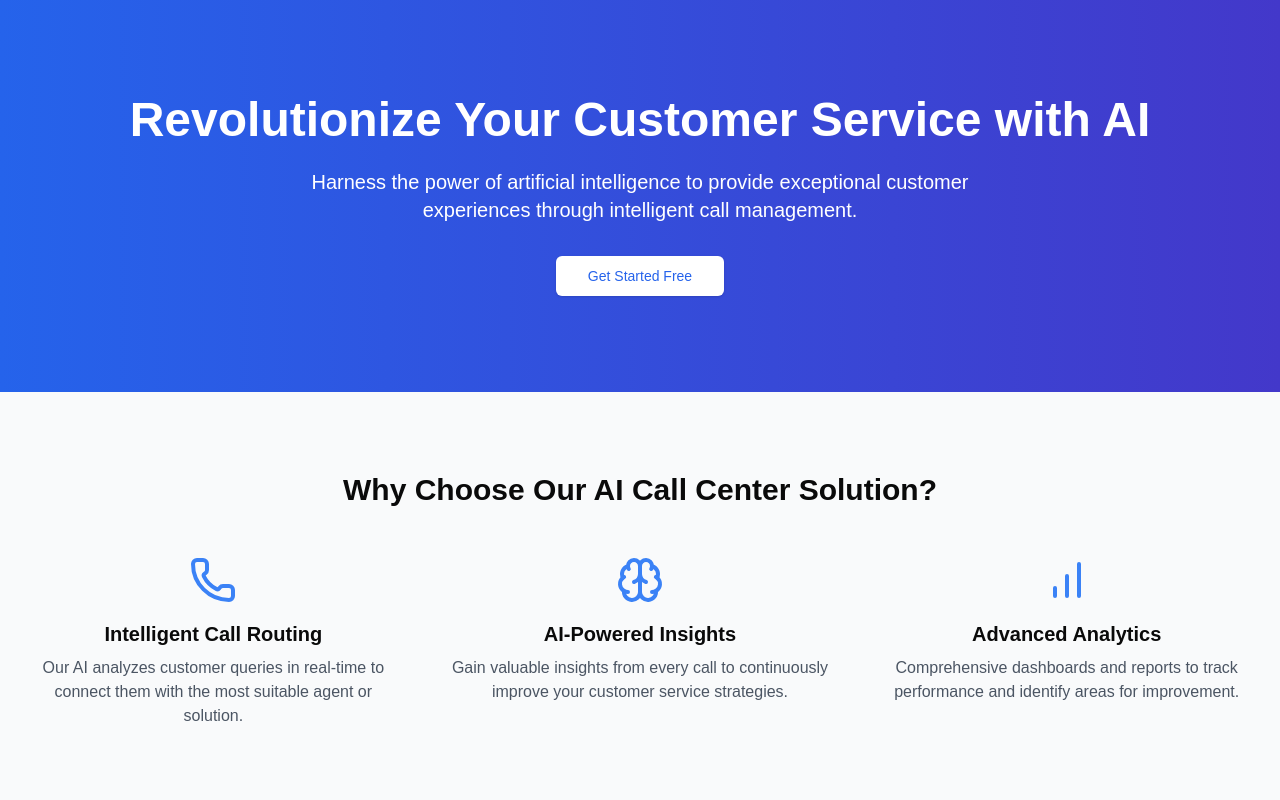
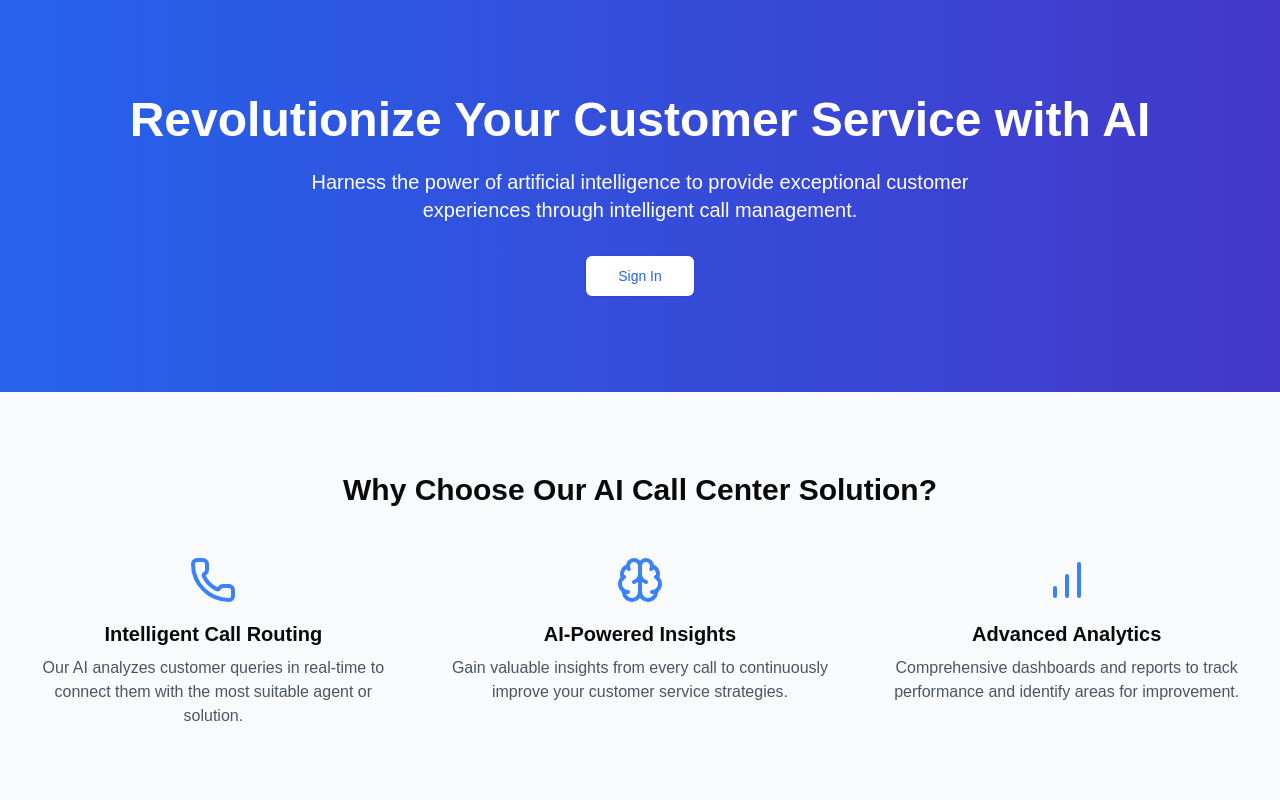
Before and after one commit to AryanTele/Care-AI-BE-Project, a Next.js app: page / in a window 1280 px wide. Shown: the top 800 px of the page. Built offline with nearby package versions, Linux system fonts and the light colour scheme.

Commit message:
changed sign in

```diff
--- a/app/page.tsx
+++ b/app/page.tsx
@@ -21,7 +21,7 @@ export default function Home() {
             size="lg"
             className="bg-white text-blue-600 hover:bg-blue-50"
           >
-            <Link href="/dashboard">Get Started Free</Link>
+            <Link href="/dashboard">Sign In</Link>
           </Button>
         </div>
       </section>
```
